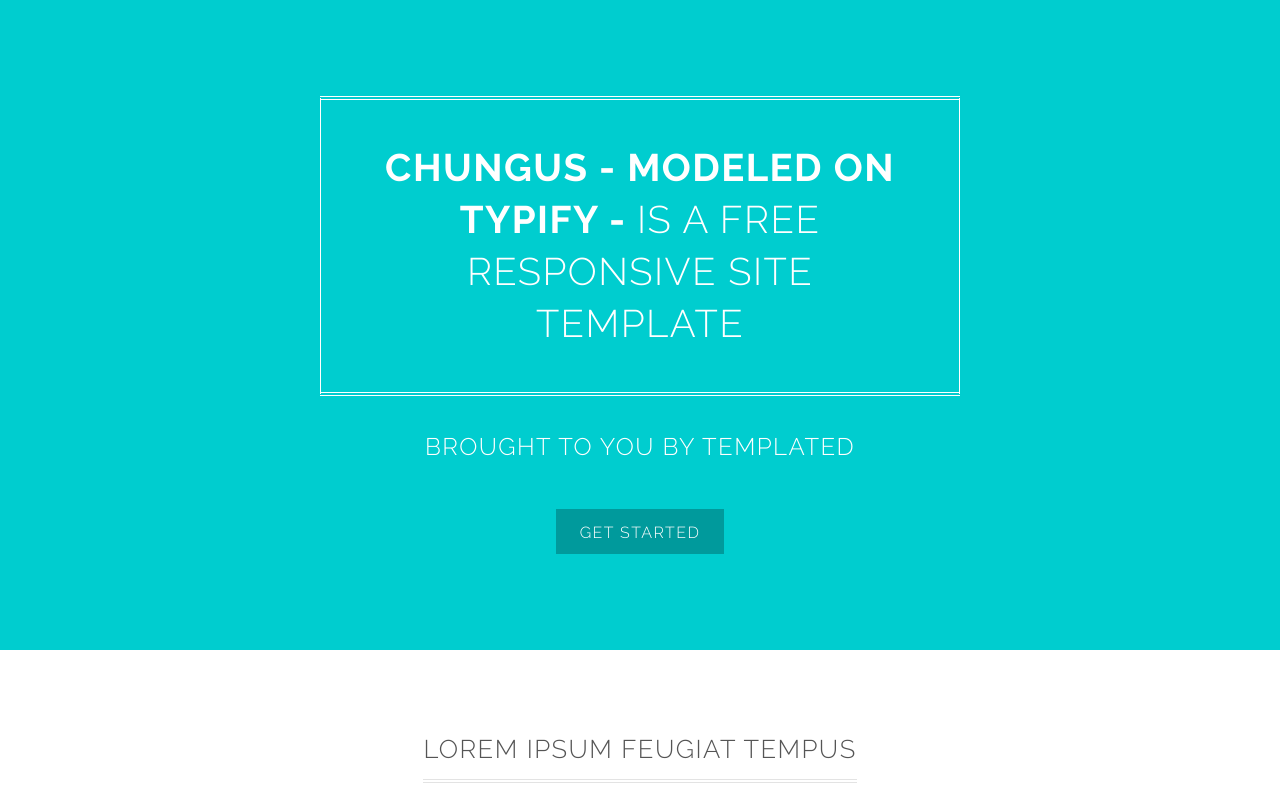
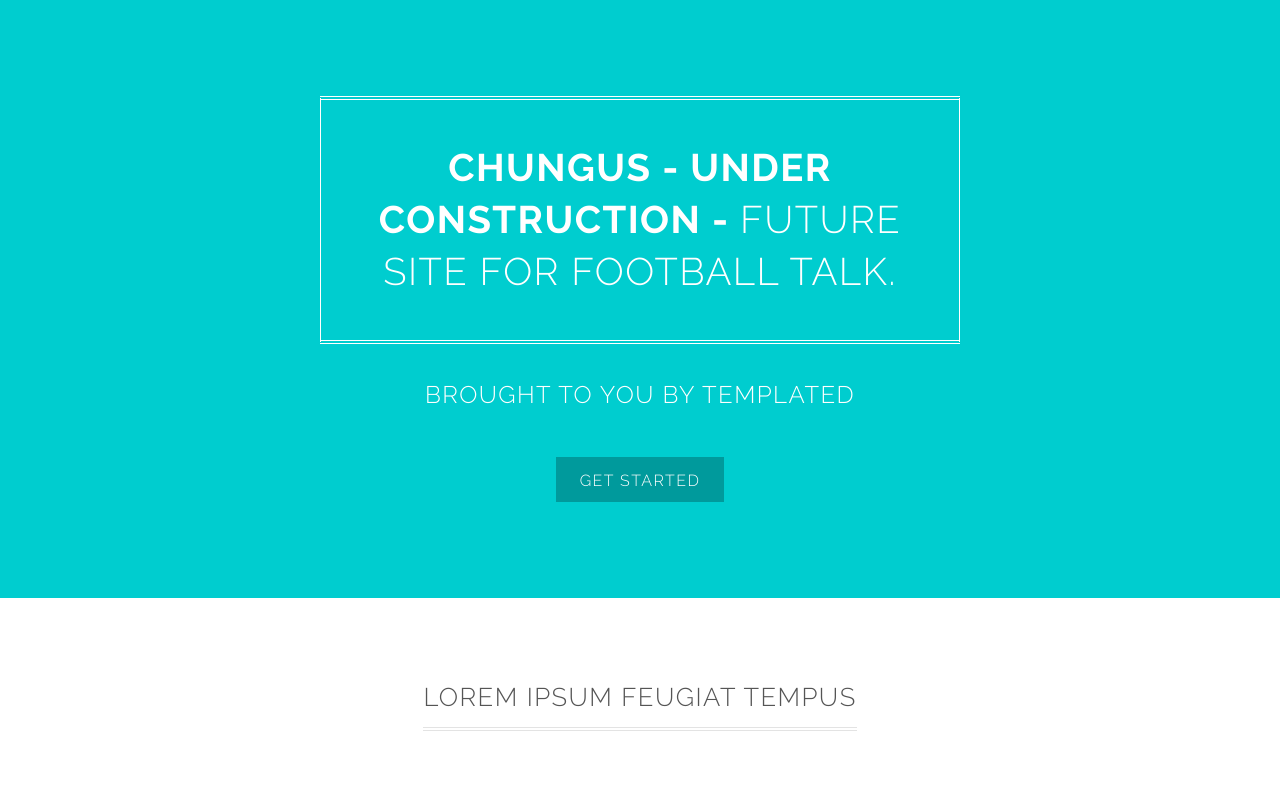
Before and after one commit to KevinOMeara/KevinOMeara.github.io, a plain HTML site: page index.html in a window 1280 px wide. Shown: the top 786 px of the page. Drawn offline with Linux system fonts and the light colour scheme.

Commit message:
Update index.html

```diff
--- a/index.html
+++ b/index.html
@@ -6,7 +6,7 @@
 --><html><head><title>Typify by TEMPLATED</title><meta charset="utf-8"><meta name="robots" content="index, follow, max-image-preview:large, max-snippet:-1, max-video-preview:-1"><meta name="viewport" content="width=device-width, initial-scale=1"><!--[if lte IE 8]><script src="assets/js/ie/html5shiv.js"></script><![endif]--><link rel="stylesheet" href="assets/css/main.css"><!--[if lte IE 9]><link rel="stylesheet" href="assets/css/ie9.css" /><![endif]--></head><body>
 
 		<!-- Banner -->
-			<section id="banner"><h2><strong>CHUNGUS - Modeled on Typify - </strong> is a free responsive site template</h2>
+			<section id="banner"><h2><strong>CHUNGUS - Under Construction - </strong> Future site for football talk.</h2>
 				<p>Brought to you by Templated</p>
 				<ul class="actions"><li><a href="#" class="button special">Get started</a></li>
 				</ul></section><!-- One --><section id="one" class="wrapper special"><div class="inner">
```
